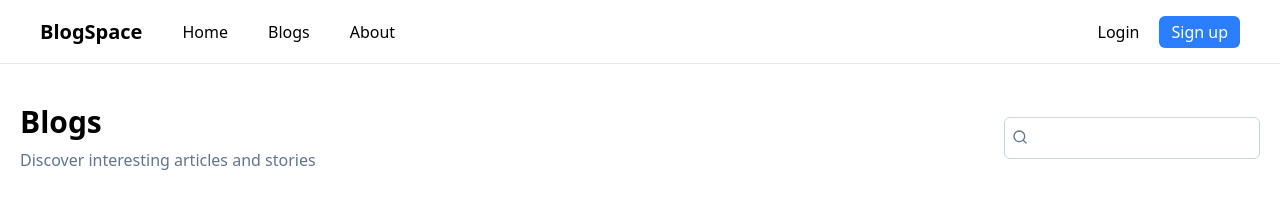
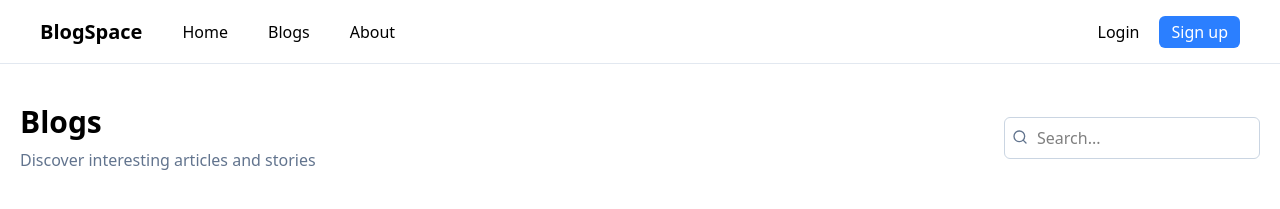
Before and after one commit to davidvchang/BlogSpace, a React (Vite) app in the folder frontend/: page /blogs in a window 1280 px wide. Shown: the top 209 px of the page. Built offline with nearby package versions, Linux system fonts and the light colour scheme.

Commit message:
Add: placeholder search blog

```diff
--- a/frontend/src/components/InputSearch.tsx
+++ b/frontend/src/components/InputSearch.tsx
@@ -4,7 +4,7 @@ import { Search } from 'lucide-react';
 const InputSearch:React.FC = () => {
   return (
     <div className='flex w-fit h-fit relative'>
-        <input type="search" name="search" id="search" className='w-64 px-8 py-2 border border-slate-300 rounded-md font-light'/>
+        <input type="search" name="search" id="search" className='w-64 px-8 py-2 border border-slate-300 rounded-md font-light' placeholder='Search...'/>
         <Search className='w-4 h-4 absolute top-3 left-2 text-slate-500'/>
     </div>
   )
```
